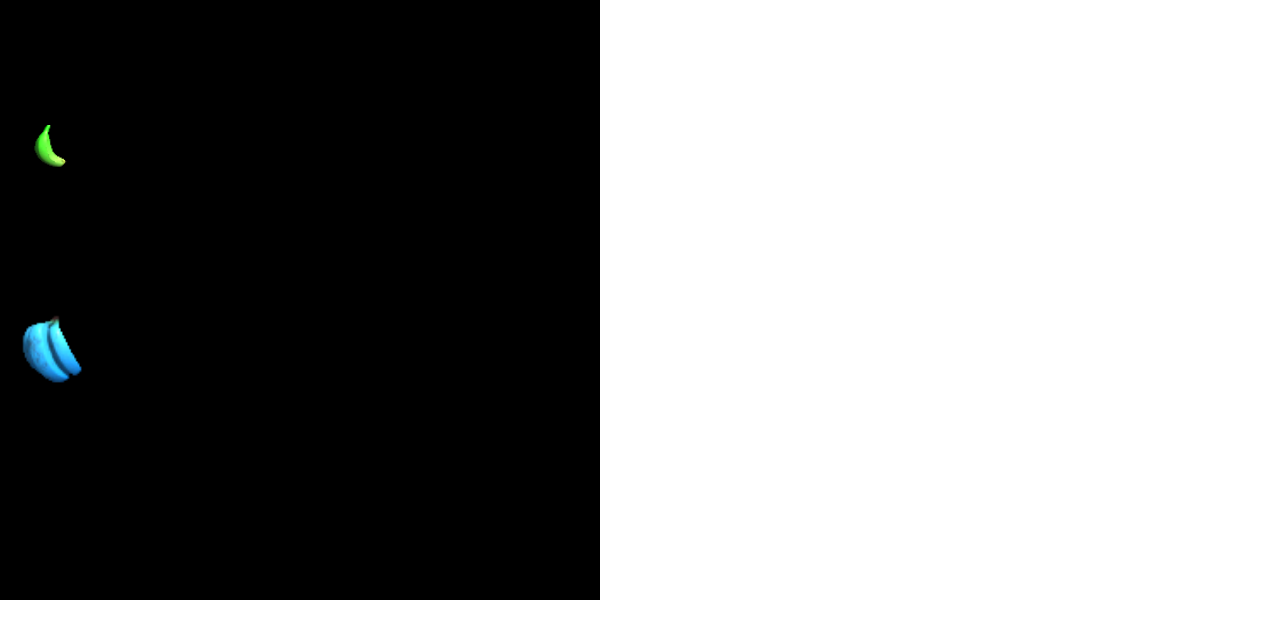
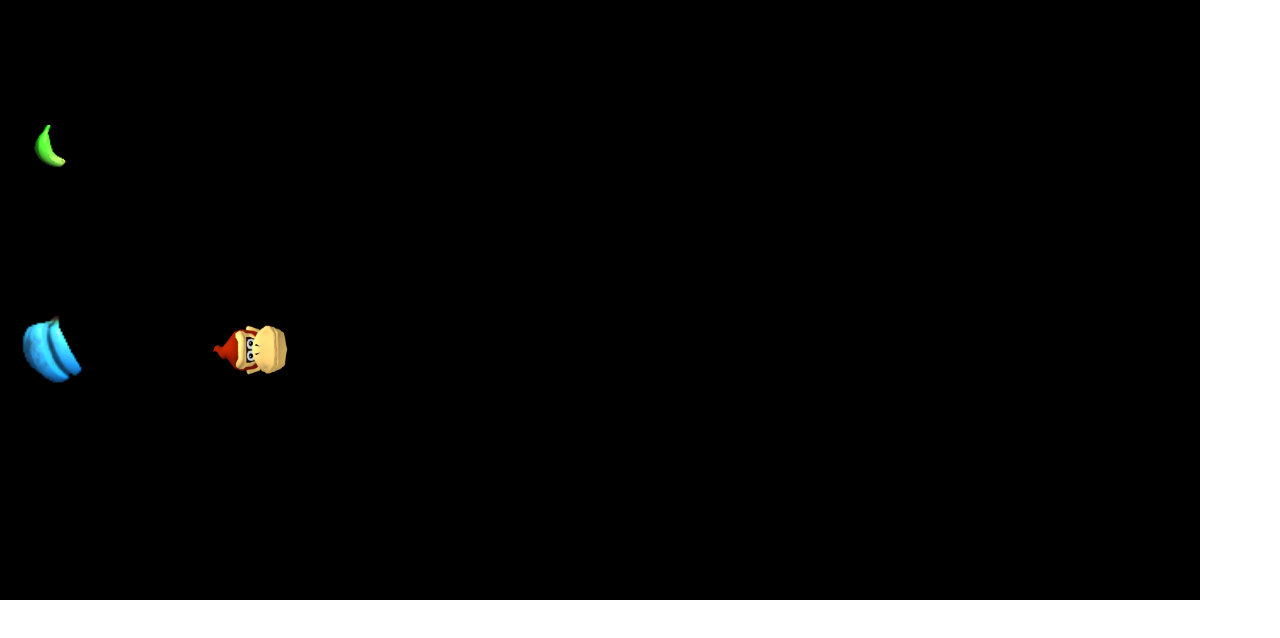
Before and after one commit to 3lbsofSalt/SnakeyKong, a plain HTML site: page index.html in a window 1280 px wide. Drawn offline with Linux system fonts and the light colour scheme.

Commit message:
Added DK head

```diff
--- a/index.html
+++ b/index.html
@@ -7,7 +7,7 @@
     <link rel="icon" type="image/png" href="assets/favicon.png">
 </head>
 <body>
-    <canvas id = "id-canvas" width = "600" height = "600"></canvas>
+    <canvas id = "id-canvas" width = "1200" height = "600"></canvas>
 
     <script>
         let MyGame = {
--- a/scripts/game.js
+++ b/scripts/game.js
@@ -26,6 +26,13 @@ MyGame.main = (function (objects, input, renderer, graphics) {
         moveRate: 75 / 1000,          // Pixels per second
         rotateRate: Math.PI / 1000    // Radians per second
     });
+    let dkHead = objects.Snake({
+        size: { x: 75, y: 50 },       // Size in pixels
+        center: { x: 250, y: 350 },
+        rotation: 0,
+        moveRate: 75 / 1000,          // Pixels per second
+        rotateRate: Math.PI / 1000    // Radians per second
+    });
 
     let littleBirdRender = renderer.AnimatedModel({
         spriteSheet: 'assets/spritesheet-bananaGreenSingle.png',
@@ -36,6 +43,11 @@ MyGame.main = (function (objects, input, renderer, graphics) {
         spriteSheet: 'assets/spritesheet-bananaBlueBunch.png',
         spriteCount: 12,
         spriteTime: [100, 100, 100, 100, 100, 100, 100, 100, 100, 100, 100, 100],   // ms per frame
+    }, graphics);
+    let dkHeadRender = renderer.AnimatedModel({
+        spriteSheet: 'assets/dkhead.png',
+        spriteCount: 1,
+        spriteTime: [1000],   // ms per frame
     }, graphics);
 
     function processInput(elapsedTime) {
@@ -62,6 +74,7 @@ MyGame.main = (function (objects, input, renderer, graphics) {
 
         littleBirdRender.render(littleBird);
         bigBirdRender.render(bigBird);
+        dkHeadRender.render(dkHead);
     }
 
     //------------------------------------------------------------------
@@ -80,13 +93,15 @@ MyGame.main = (function (objects, input, renderer, graphics) {
         requestAnimationFrame(gameLoop);
     };
 
+    /*
     myKeyboard.register('w', littleBird.moveForward);
     myKeyboard.register('a', littleBird.rotateLeft);
     myKeyboard.register('d', littleBird.rotateRight);
+    */
 
-    myKeyboard.register('ArrowUp', bigBird.moveForward);
-    myKeyboard.register('ArrowLeft', bigBird.rotateLeft);
-    myKeyboard.register('ArrowRight', bigBird.rotateRight);
+    myKeyboard.register('ArrowUp', dkHead.moveForward);
+    myKeyboard.register('ArrowLeft', dkHead.rotateLeft);
+    myKeyboard.register('ArrowRight', dkHead.rotateRight);
 
     requestAnimationFrame(gameLoop);
 }(MyGame.objects, MyGame.input, MyGame.render, MyGame.graphics));
--- a/scripts/objects/bird.js
+++ b/scripts/objects/bird.js
@@ -40,3 +40,41 @@ MyGame.objects.Bird = function(spec) {
 
     return api;
 };
+
+MyGame.objects.Snake = function(spec) {
+
+    //------------------------------------------------------------------
+    //
+    // Move in the direction of the rotation.
+    //
+    //------------------------------------------------------------------
+    function moveForward(elapsedTime) {
+            //
+            // Create a normalized direction vector
+            let vectorX = Math.cos(spec.rotation);
+            let vectorY = Math.sin(spec.rotation);
+            //
+            // With the normalized direction vector, move the center of the sprite
+            spec.center.x += (vectorX * spec.moveRate * elapsedTime);
+            spec.center.y += (vectorY * spec.moveRate * elapsedTime);
+    }
+
+    function rotateLeft(elapsedTime) {
+        spec.rotation -= spec.rotateRate * (elapsedTime);
+    }
+
+    function rotateRight(elapsedTime) {
+        spec.rotation += spec.rotateRate * (elapsedTime);
+    }
+
+    let api = {
+        get size() { return spec.size; },
+        get center() { return spec.center; },
+        get rotation() { return spec.rotation; },
+        moveForward: moveForward,
+        rotateLeft: rotateLeft,
+        rotateRight: rotateRight
+    };
+
+    return api;
+};
```
Also changed, not shown: assets/dkhead.png (added).
